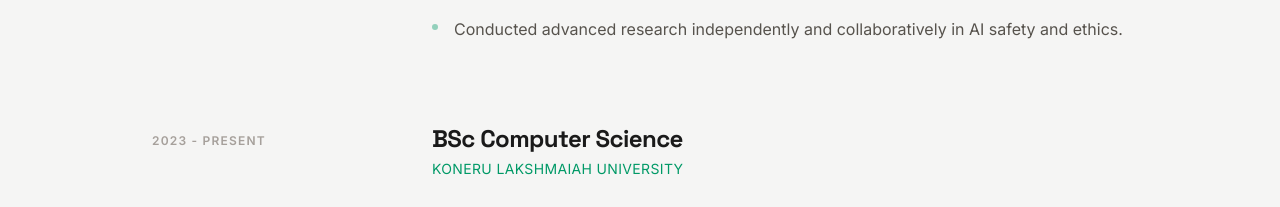
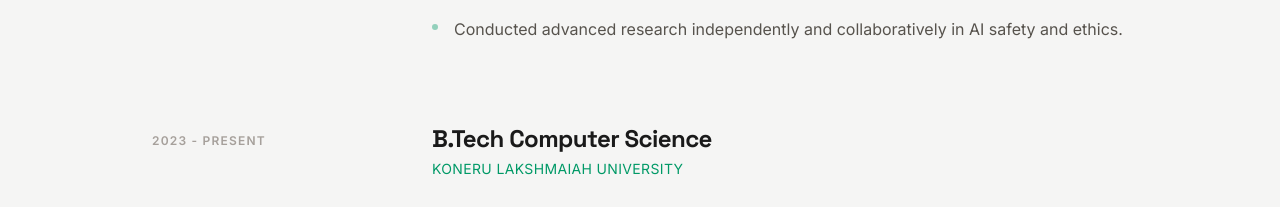
Before and after one commit to vishalbunn/Web_port, a React (Vite) app: page /systems in a window 1280 px wide. Shown: the part 1466-1673 px from the top of the page. Built offline with nearby package versions, Linux system fonts and the light colour scheme.

Commit message:
Update SystemsPage.tsx

```diff
--- a/src/pages/SystemsPage.tsx
+++ b/src/pages/SystemsPage.tsx
@@ -137,7 +137,7 @@ const SystemsPage = () => {
                 <div className="flex flex-col border-l border-stone-200 pl-8 ml-4 md:ml-0 md:pl-0 md:border-l-0">
                     {[
                         { date: "Jan 2025 - Jun 2026", title: "Research Intern", org: "Indian Internet Foundation", logs: ["Engineered automated data pipelines reducing ETL processing time by 40%.", "Optimized machine learning models for scale across distributed systems to handle large-scale datasets.", "Conducted advanced research independently and collaboratively in AI safety and ethics."] },
-                        { date: "2023 - Present", title: "BSc Computer Science", org: "Koneru lakshmaiah university", logs: ["Specialization in Artificial Intelligence and Machine Learning paradigms.", "Capstone project focused on deploying predictive healthcare models into edge environments.", "Graduated with honors, distinction in algorithmic design and distributed computing."] }
+                        { date: "2023 - Present", title: "B.Tech Computer Science", org: "Koneru lakshmaiah university", logs: ["Specialization in Artificial Intelligence and Machine Learning paradigms.", "Capstone project focused on deploying predictive healthcare models into edge environments.", "Graduated with honors, distinction in algorithmic design and distributed computing."] }
                     ].map((event, idx) => (
                         <motion.div
                             key={idx}
```
